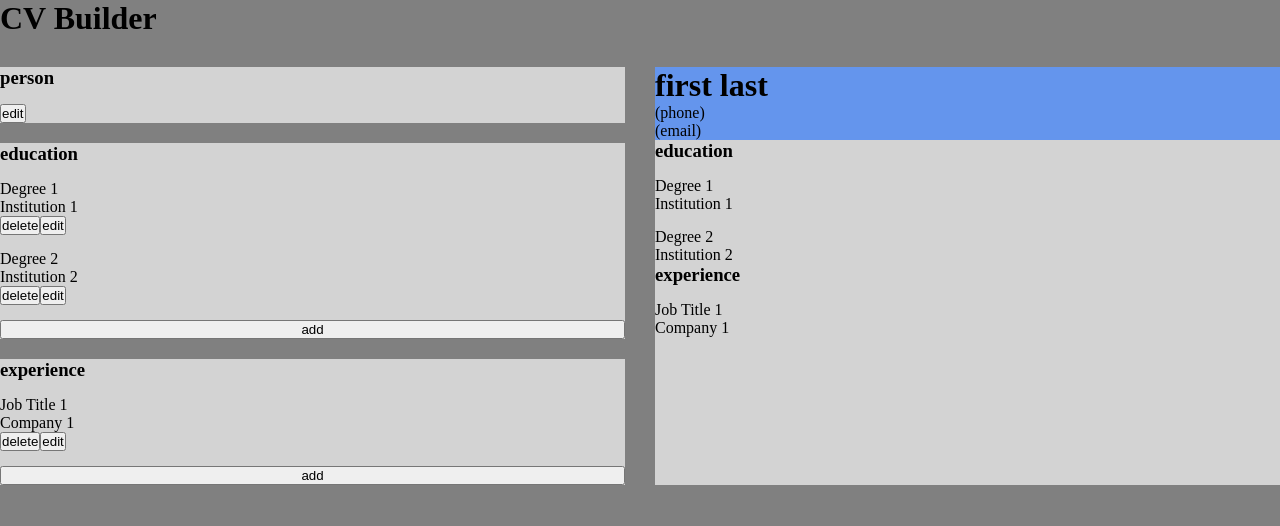
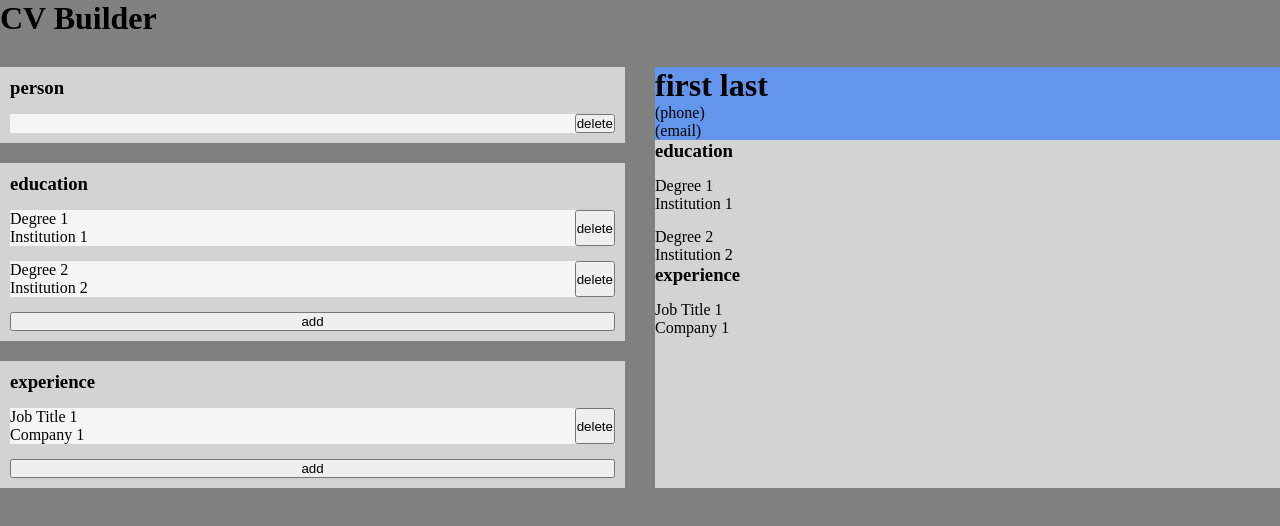
Before and after one commit to strallia/cv-app, a React (Vite) app: page / in a window 1280 px wide. Shown: the top 526 px of the page. Built offline with nearby package versions, Linux system fonts and the light colour scheme.

Commit message:
feat:  Expand form entry by clicking container instead of button

```diff
--- a/src/components/Button.jsx
+++ b/src/components/Button.jsx
@@ -37,16 +37,10 @@ function Button({
     setIsCollapsed(true);
   }
 
-  function handleEditButtonClick() {
-    // expand form
-    setIsCollapsed(false);
-  }
-
   let onClickHandler;
   if (type === "add") onClickHandler = handleAddButtonClick;
   else if (type === "delete") onClickHandler = handleDeleteButtonClick;
   else if (type === "save") onClickHandler = handleSaveButtonClick;
-  else if (type === "edit") onClickHandler = handleEditButtonClick;
 
   if (sectionTitle === "person") return;
 
--- a/src/components/EditSection.jsx
+++ b/src/components/EditSection.jsx
@@ -24,6 +24,7 @@ function EditSection({
       })}
       <Button
         type="add"
+        buttonText={["add"]}
         sectionTitle={sectionTitle}
         data={data}
         setData={setData}
--- a/src/components/Form.jsx
+++ b/src/components/Form.jsx
@@ -6,22 +6,29 @@ import { Input } from "./Input";
 function Form({ entry, handleInputOnChange, data, setData }) {
   const [isCollapsed, setIsCollapsed] = useState(true);
 
-  const { entryID, sectionTitle } = entry;
+  const { entryID, degree, school, jobTitle, company } = entry;
   const modifiedEntry = modifyEntry(entry);
   const entryKeyValuePairs = Object.entries(modifiedEntry);
 
-  function showCollapsedView(key, value, index) {
-    if (
-      key === "degree" ||
-      key === "school" ||
-      key === "jobTitle" ||
-      key === "company"
-    ) {
-      return <p key={index}>{value}</p>;
-    }
+  function showCollapsedForm() {
+    const buttonText = [degree, school, jobTitle, company];
+    const textAsComponents = buttonText.map((string, index) => (
+      <p key={index}>{string}</p>
+    ));
+    return (
+      <div
+        onClick={() => setIsCollapsed(false)}
+        className="form--collapsed form--bg-color"
+      >
+        <div>{textAsComponents}</div>
+        <Button type="delete" entryID={entryID} data={data} setData={setData} />
+      </div>
+    );
   }
 
-  function showExpandedView(key, value, index) {
+  function showExpandedForm() {
+    const arrOfInputs = entryKeyValuePairs.map((keyValuePair, index) => {
+      const [key, value] = keyValuePair;
       return (
         <Input
           key={index}
@@ -31,32 +38,20 @@ function Form({ entry, handleInputOnChange, data, setData }) {
           initialValue={value}
         />
       );
-  }
-
+    });
     return (
-    <form>
-      {entryKeyValuePairs.map((keyValuePair, index) => {
-        const [key, value] = keyValuePair;
-        return isCollapsed
-          ? showCollapsedView(key, value, index)
-          : showExpandedView(key, value, index);
-      })}
-      {isCollapsed && (
-        <div>
-          {sectionTitle !== "person" && (
+      <div className="form--expanded form--bg-color">
+        {arrOfInputs}
         <Button
-              type="delete"
-              entryID={entryID}
-              data={data}
-              setData={setData}
+          type="save"
+          buttonText={["save"]}
+          setIsCollapsed={setIsCollapsed}
         />
-          )}
-          <Button type="edit" setIsCollapsed={setIsCollapsed} />
       </div>
-      )}
-      {!isCollapsed && <Button type="save" setIsCollapsed={setIsCollapsed} />}
-    </form>
     );
   }
 
+  return <form>{isCollapsed ? showCollapsedForm() : showExpandedForm()}</form>;
+}
+
 export { Form };
--- a/src/styles/App.css
+++ b/src/styles/App.css
@@ -31,6 +31,10 @@ body {
   gap: 15px;
 }
 
+.edit-section {
+  padding: 10px;
+}
+
 form {
   display: grid;
 }
@@ -42,3 +46,17 @@ form {
 .preview-screen__header {
   background-color: cornflowerblue;
 }
+
+.form--collapsed {
+  cursor: pointer;
+  display: flex;
+  justify-content: space-between;
+}
+
+.form--collapsed:hover {
+  background-color: cornflowerblue;
+}
+
+.form--bg-color {
+  background-color: whitesmoke;
+}
```
Lines whose indentation alone changed are shown as unchanged.
